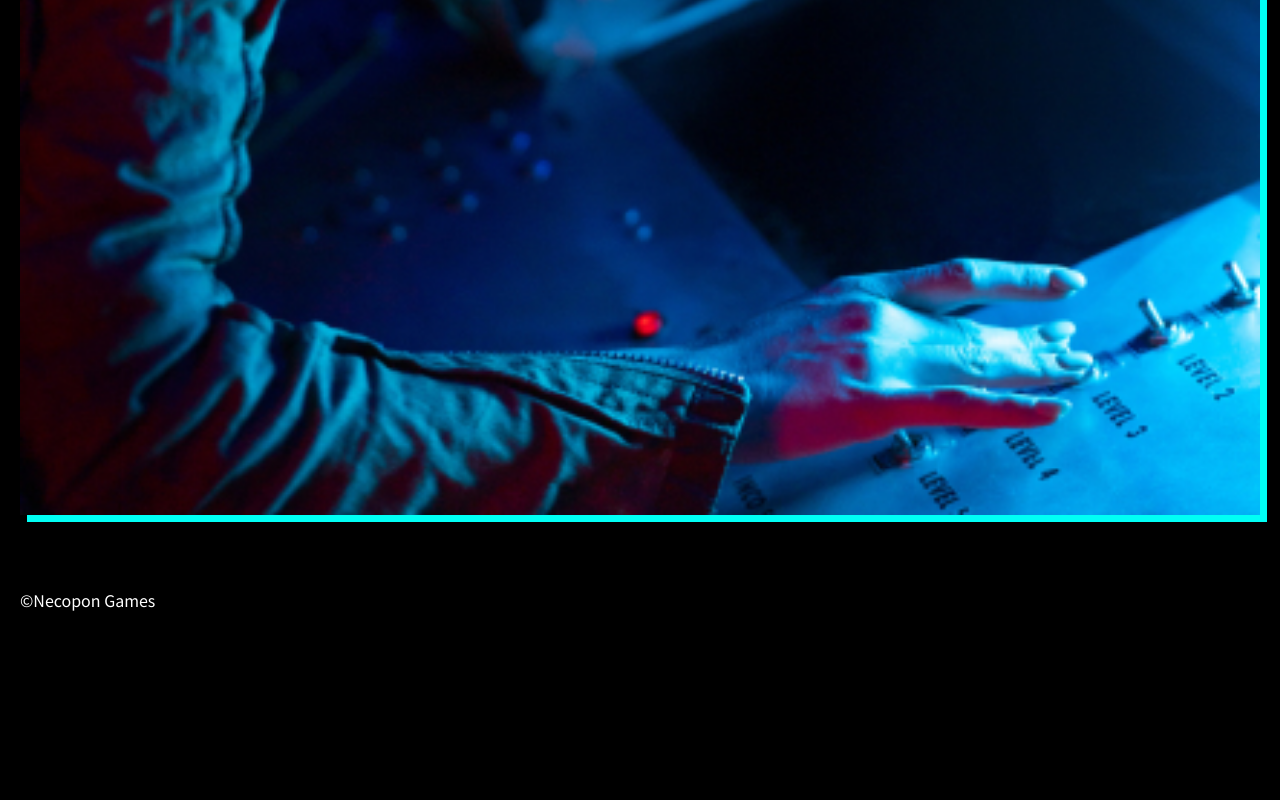
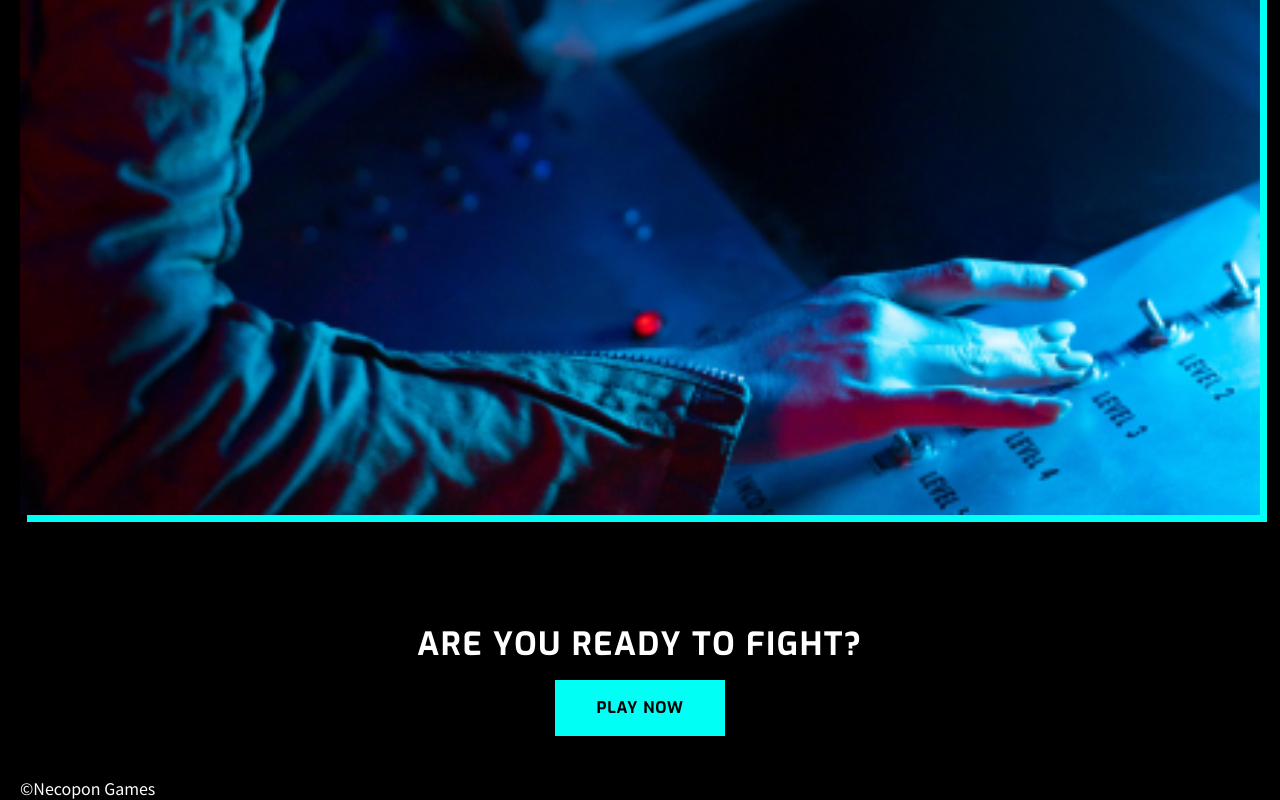
Before and after one commit to fuchsia-84/Planet_Hunters, a plain HTML site: page index.html in a window 1280 px wide. Shown: the part 3838-4638 px from the top of the page. Before the commit the page ends 4450 px from the top, so only its background shows below. Drawn offline with nearby package versions, Linux system fonts and the light colour scheme; a script that the page names is missing.

Commit message:
make fight section for sp.

```diff
--- a/css/main.css
+++ b/css/main.css
@@ -368,3 +368,17 @@ a#header_link {
     margin-top: 30px;
     box-shadow: 7px 7px 0px 0px var(--main-color);
 }
+/*fight*/
+.fight {
+    padding: 40px 0;
+    text-align: center;
+}
+.fight h1 {
+    font-family: var(--accent-font);
+    font-size: 32px;
+    line-height: 32px;
+    letter-spacing: 0.05em;
+}
+.fight a {
+    margin: 20px auto 0;
+}
--- a/index.html
+++ b/index.html
@@ -108,6 +108,14 @@ content='description'>
         <!-- //Bottom Line-->
     </section>
     <!-- //Story-->
+    <!-- Fight -->
+    <section class="fight">
+        <div class="inner">
+            <h1>ARE YOU READY TO FIGHT?</h1>
+            <a href="#" class="play_btn">PLAY NOW</a>
+        </div>
+    </section>
+    <!-- //Fight -->
 
     <!-- footer -->
     <footer id="footer">
```
